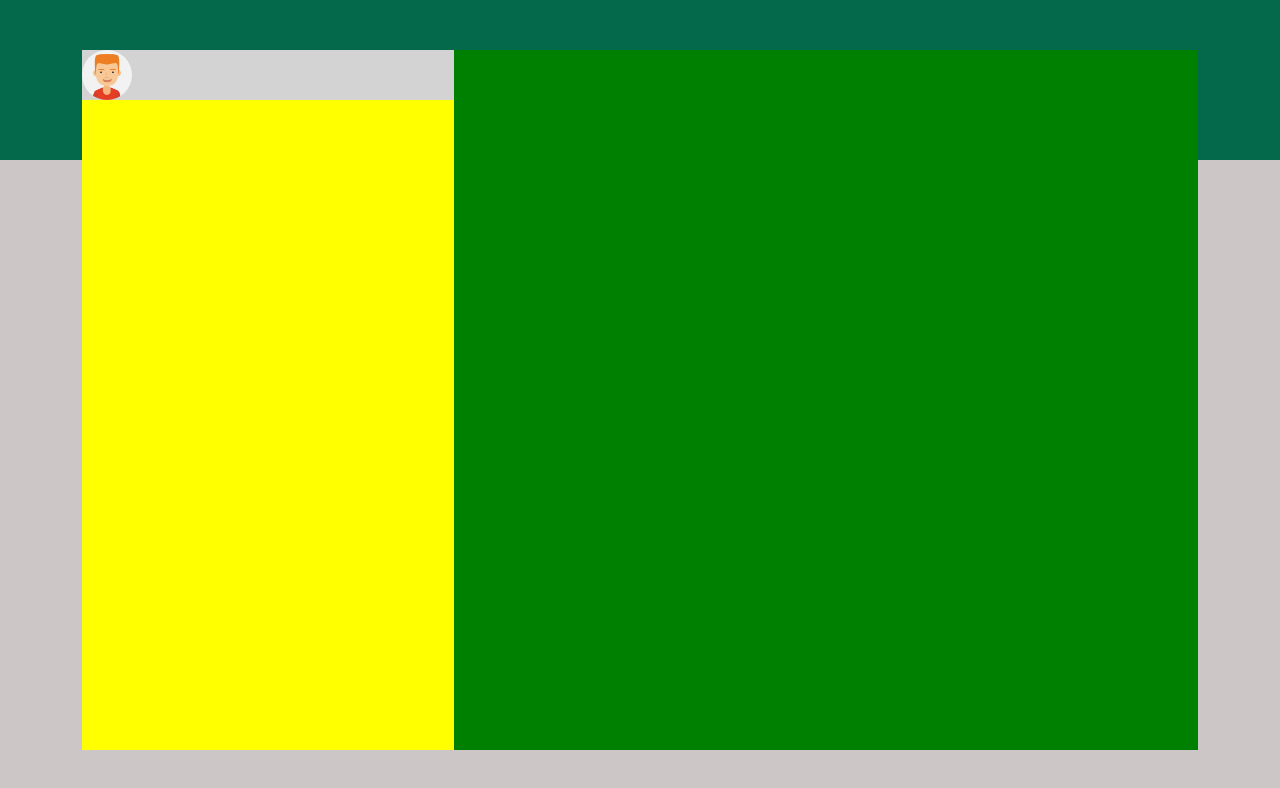
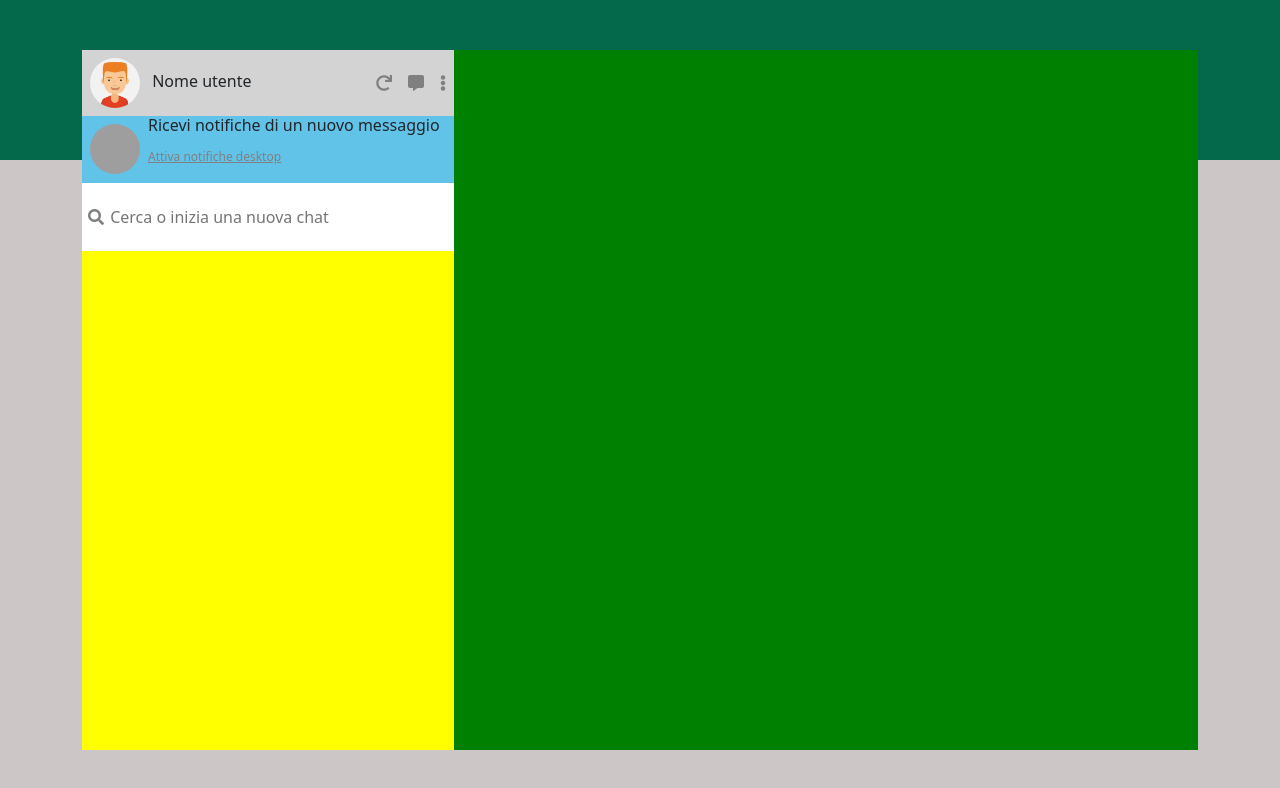
Before and after one commit to maino1997/vue-boolzapp, a plain HTML site: page index.html in a window 1280 px wide. Drawn offline with nearby package versions, Linux system fonts and the light colour scheme; grey boxes are pictures that could not be loaded.

Commit message:
first column style

```diff
--- a/index.html
+++ b/index.html
@@ -8,6 +8,10 @@
     <!-- CSS only -->
     <link href="https://cdn.jsdelivr.net/npm/bootstrap@5.1.3/dist/css/bootstrap.min.css" rel="stylesheet"
         integrity="sha384-1BmE4kWBq78iYhFldvKuhfTAU6auU8tT94WrHftjDbrCEXSU1oBoqyl2QvZ6jIW3" crossorigin="anonymous">
+    <link rel="stylesheet" href="https://cdn.jsdelivr.net/npm/bootstrap-icons@1.7.2/font/bootstrap-icons.css">
+    <link rel="stylesheet" href="https://cdnjs.cloudflare.com/ajax/libs/font-awesome/5.15.4/css/all.min.css"
+        integrity="sha512-1ycn6IcaQQ40/MKBW2W4Rhis/DbILU74C1vSrLJxCq57o941Ym01SwNsOMqvEBFlcgUa6xLiPY/NS5R+E6ztJQ=="
+        crossorigin="anonymous" referrerpolicy="no-referrer" />
     <link rel="stylesheet" href="style.css">
     <title>Document</title>
 </head>
@@ -21,7 +25,30 @@
                         <div class="row p-0">
                             <div class="col-4">
                                 <div class="inner-header d-flex justify-content-between">
-                                    <img src="img/avatar_1.jpg" alt="avatar_1" class="icon">
+                                    <div class="user-info">
+                                        <img src="img/avatar_1.jpg" alt="avatar_1" class="icon m-2">
+                                        <span>Nome utente</span>
+                                    </div>
+                                    <div
+                                        class="relative-icons color-gray d-flex justify-content-between aling-items-center">
+                                        <i class="fas fa-redo m-2"></i>
+                                        <i class="fas fa-comment-alt m-2"></i>
+                                        <i class="fas fa-ellipsis-v m-2"></i>
+                                    </div>
+                                </div>
+                                <div class="inner-header-notes d-flex ">
+                                    <img src="https://png.pngtree.com/png-vector/20190411/ourlarge/pngtree-vector-bell-icon-png-image_927119.jpg"
+                                        alt="bell" class="icon m-2">
+                                    <div class="notify-message">
+                                        <h6>Ricevi notifiche di un nuovo messaggio</h6>
+                                        <p><span class="desktop-notes">Attiva notifiche desktop</span></p>
+                                    </div>
+                                </div>
+                                <div class="filter-section">
+                                    <div class="input-cont">
+                                        <i class="fas fa-search"></i>
+                                        <input type="text" id="" placeholder="Cerca o inizia una nuova chat">
+                                    </div>
                                 </div>
                             </div>
                             <div class="col-8"></div>
--- a/style.css
+++ b/style.css
@@ -35,8 +35,42 @@
     background-color: lightgray;
 }
 
+.inner-header-notes{
+    background-color: rgb(98, 195, 233);
+}
+
 .icon{
     height: 50px;
     width: 50px;
     border-radius: 50%;
 }
+
+.relative-icons .fas{
+    line-height: 50px;
+}
+
+.desktop-notes{
+    color: grey;
+    font-size: 12px;
+    text-decoration: underline;
+}
+
+i{
+    color: grey;
+}
+
+.filter-section{
+    background-color: white;
+}
+
+.input-cont{
+    border: 1px solid transparent;
+    border-radius: 10px;
+    margin: 0 5px 0 5px;
+    padding: 20px 0;
+}
+
+.input-cont input{
+    border: 0;
+    width: 90%;
+}
```
